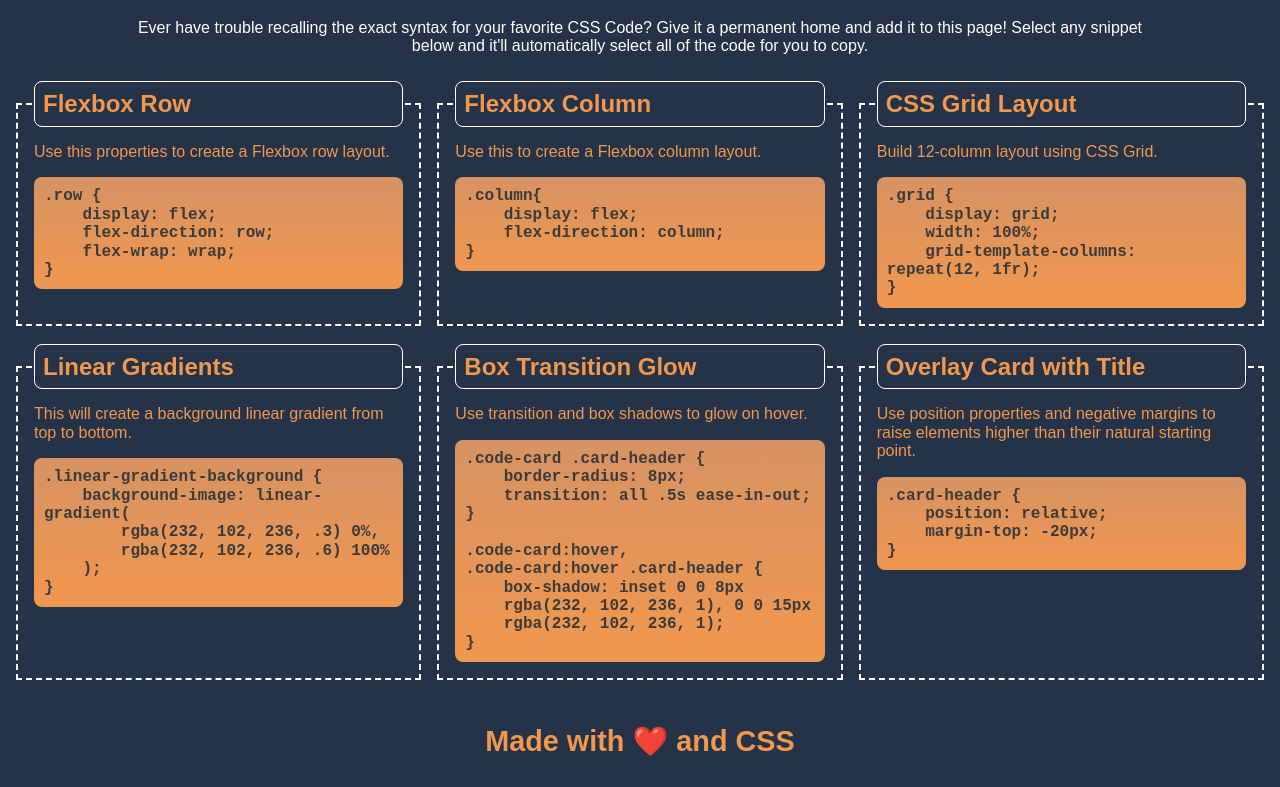
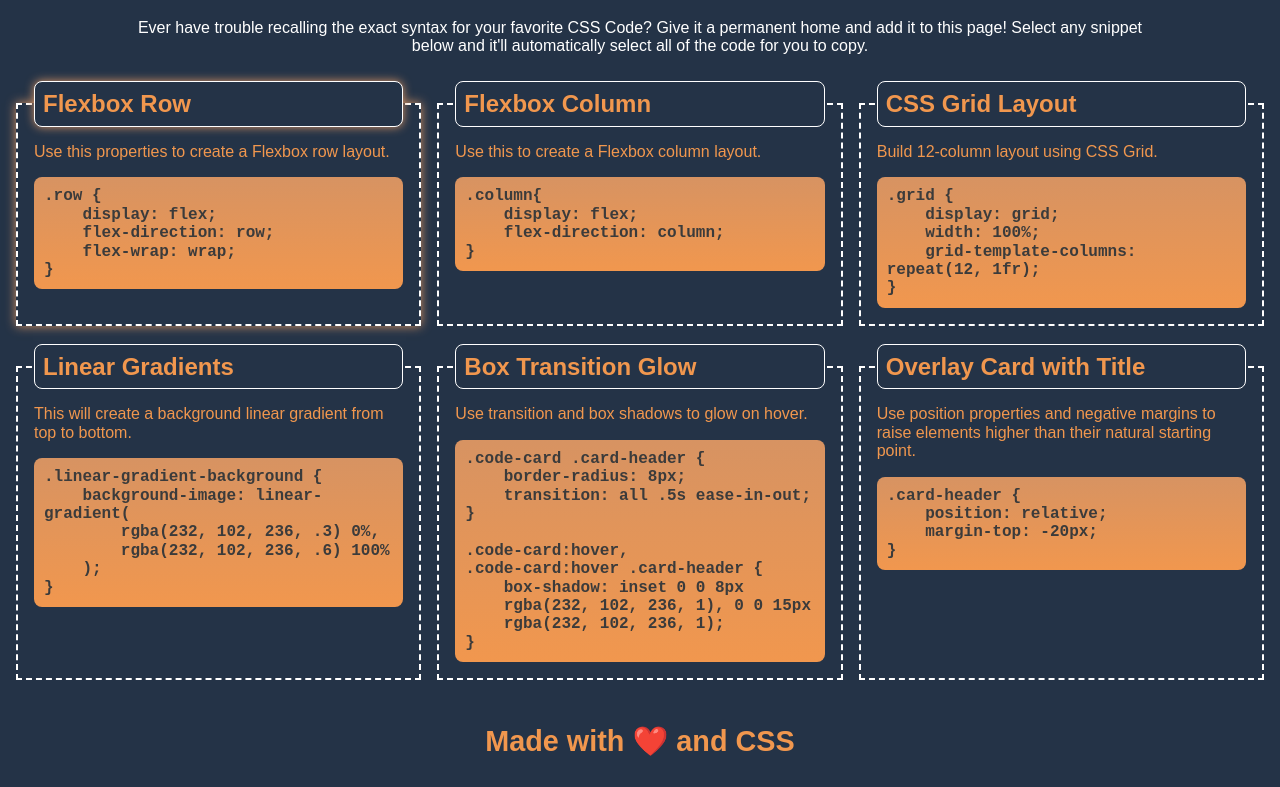
Before and after one commit to AlexKuWerz/mini-project-02, a plain HTML site: page src/index.html in a window 1280 px wide. In both pictures the pointer is over the element 218 px from the left and 275 px from the top of the page. Shown: the part 61-848 px from the top of the page. Drawn offline with Linux system fonts and the light colour scheme.

Commit message:
Add on hover glow effect.

```diff
--- a/src/assets/css/style.css
+++ b/src/assets/css/style.css
@@ -66,6 +66,12 @@ body {
     width: 100%;
     padding: 0 16px 16px 16px;
     margin: 24px 0 16px 0;
+    transition: box-shadow .5s ease-in-out;
+}
+
+.code-snippet:hover,
+.code-snippet:hover .title {
+    box-shadow: 0 0 10px var(--orange-1);
 }
 
 .code-snippet .title {
@@ -75,6 +81,7 @@ body {
     background-color: var(--grey-2);
     padding: 8px;
     margin: -24px 0 16px 0;
+    transition: box-shadow .5s ease-in-out;
 }
 
 .code-snippet .description {
```
